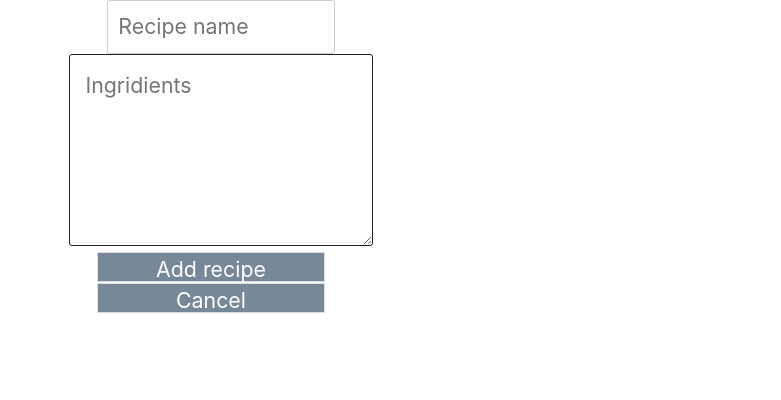
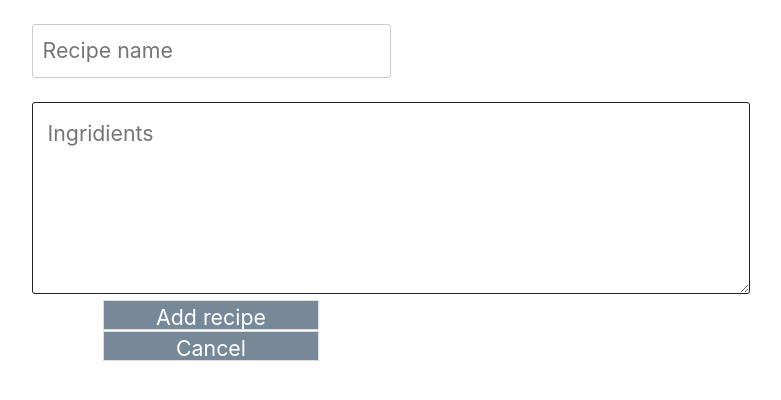
Before and after one commit to seidoo99/react-recipe-app, a React (Create React App) app: page /newRecipes in a window 1280 px wide. Shown: the top 400 px of the page, without its empty margins (429-1210 px from the left). Built offline with nearby package versions, Linux system fonts and the light colour scheme.

Commit message:
clean up

```diff
--- a/package.json
+++ b/package.json
@@ -12,8 +12,10 @@
     "react-bootstrap": "^1.0.1",
     "react-dom": "^16.13.1",
     "react-redux": "^7.2.0",
+    "react-router-dom": "^5.2.0",
     "react-scripts": "3.4.1",
     "redux": "^4.0.5",
+    "redux-thunk": "^2.3.0",
     "semantic-ui-css": "^2.4.1",
     "thunk": "0.0.1",
     "underscore": "^1.10.2"
--- a/src/actions/action.js
+++ b/src/actions/action.js
@@ -26,7 +26,7 @@ export const searchRecipe = (value= '')=> {
     console.log('you clicked on recipe');
     return {
         type: 'SEARCH',
-        payload: value
+        value: value
      }
     }
     export const addRecipe = (recipeName, recipeIngridients) => ({
--- a/src/components/Favourite.js
+++ b/src/components/Favourite.js
@@ -37,7 +37,7 @@ class Favorite extends Component {
                                  <h5 class="card-title">{fav.name}</h5>
                                     </div>
                                     <Link class="btn btn-outline-success my-2 my-sm-0" type="submit" onClick={()=>this.props.removeRecipe(fav)}>remove</Link>
-                                   <Link class="btn btn-outline-success my-2 my-sm-0" type="submit">Details</Link>
+                                   <Link to = {`/Recipe/${fav.id}`} class="btn btn-outline-success my-2 my-sm-0" type="submit">Details</Link>
                                 </div>
                             </li>
                         )}
--- a/src/components/Home.css
+++ b/src/components/Home.css
@@ -1,4 +1,4 @@
-/* .sidenav {
+.sidenav {
     height: 100%;
     width: 15%;
     position: fixed;
@@ -20,7 +20,7 @@
 
 .sidenav a:hover {
     color: #f1f1f1;
-} */
+}
 
 .nav {
     justify-content: space space-between;
@@ -28,4 +28,5 @@
 
 a {
     justify-content: space space-between;
+    padding: 20px;
 }
--- a/src/components/Recipe.js
+++ b/src/components/Recipe.js
@@ -29,6 +29,8 @@ class Recipe extends Component {
     render() {
         return (
             <div>
+            <h1>Recipe details</h1>
+                <Link to="/">Back To Recipes</Link>
                 <ul className="card-deck">
                         <li>
                             <div className='card'>
--- a/src/components/RecipeForm.css
+++ b/src/components/RecipeForm.css
@@ -1,17 +1,22 @@
 @import url('https://fonts.googleapis.com/css?family=Raleway');
+body {
+    margin: auto;
+}
+
 input,
 textarea {
-    margin-left: 20px;
+    margin-left: 0px;
+    align-self: auto;
 }
 
 input {
     padding: 10px;
     font-size: 16pt;
-    width: 60%;
+    width: 100%;
 }
 
 textarea {
-    width: 80%;
+    width: 200%;
     font-size: 16pt;
     border: 1px solid #222;
     padding: 15px;
--- a/src/components/RecipeForm.js
+++ b/src/components/RecipeForm.js
@@ -7,7 +7,10 @@ class RecipeForm extends Component {
   render() {
     return (
       <div id="addRecipeForm" className="hidden">
-        <input type="text" ref="recipeName" placeholder="Recipe name" /><br />
+      <br/>
+        <input type="text" ref="recipeName" placeholder="Recipe name" />
+        <br />
+        <br/>
         <textarea rows="5" ref="ingridients" placeholder="Ingridients"></textarea><br />
         <button onClick={() => {
           if (this.refs.recipeName.value !== '' && this.refs.ingridients.value !== '') {
--- a/src/components/Search.js
+++ b/src/components/Search.js
@@ -8,7 +8,7 @@ export class Search extends Component {
 
    filterByInput(e){
     let input = e.target.value;
-    this.props.dispatch(searchRecipe({value: input}))
+    this.props.recipes.dispatch(searchRecipe({value: input}))
  }
 
 
--- a/src/index.js
+++ b/src/index.js
@@ -4,14 +4,15 @@ import './index.css';
 import 'bootstrap/dist/css/bootstrap.css';
 import App from './App'
 import * as serviceWorker from './serviceWorker';
-import {createStore} from 'redux'
+import {createStore, applyMiddleware} from 'redux'
 import allReducers from './reducers/combinedReducer'
 import {Provider} from 'react-redux'
+import thunk from 'redux-thunk'
 
-
+const middleware = [thunk];
 
   const store = createStore(allReducers,
-    window.__REDUX_DEVTOOLS_EXTENSION__ && window.__REDUX_DEVTOOLS_EXTENSION__());
+    applyMiddleware(...middleware));
 ReactDOM.render(
   <React.StrictMode>
   <Provider store={store}>
--- a/src/reducers/favoriteRecipe.js
+++ b/src/reducers/favoriteRecipe.js
@@ -20,8 +20,8 @@ export default function (state = { favorite: [] , recipes: []}, action) {
         }
 
       case "SEARCH":
-        let value = action.payload.value;
-        let filteredValues = state.recipes.filter(recipe => {
+        const value = action.payload.value;
+        const filteredValues = state.recipes.filter(recipe => {
           return recipe.name.toLowerCase().includes(value)
       });
         return {
```
Also changed, not shown: 1 other file (tests, documents, lock files or other folders).
